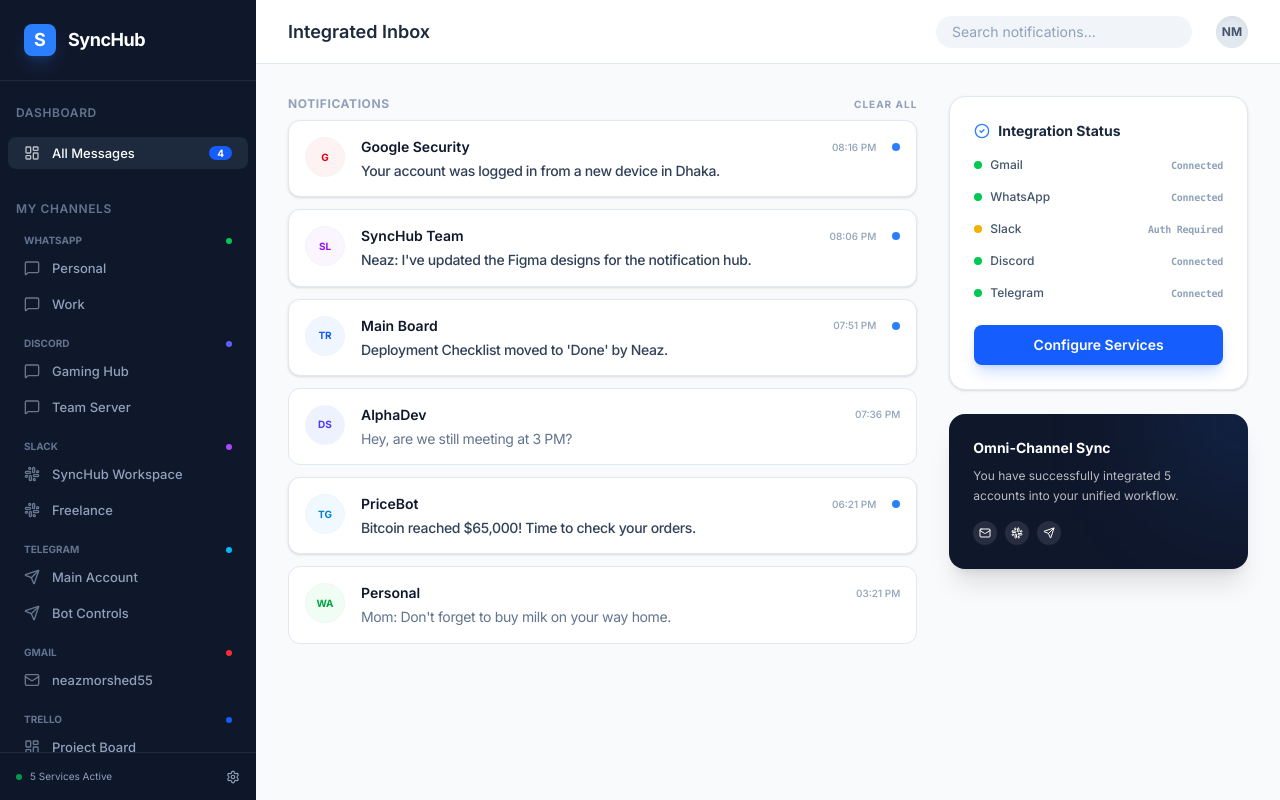
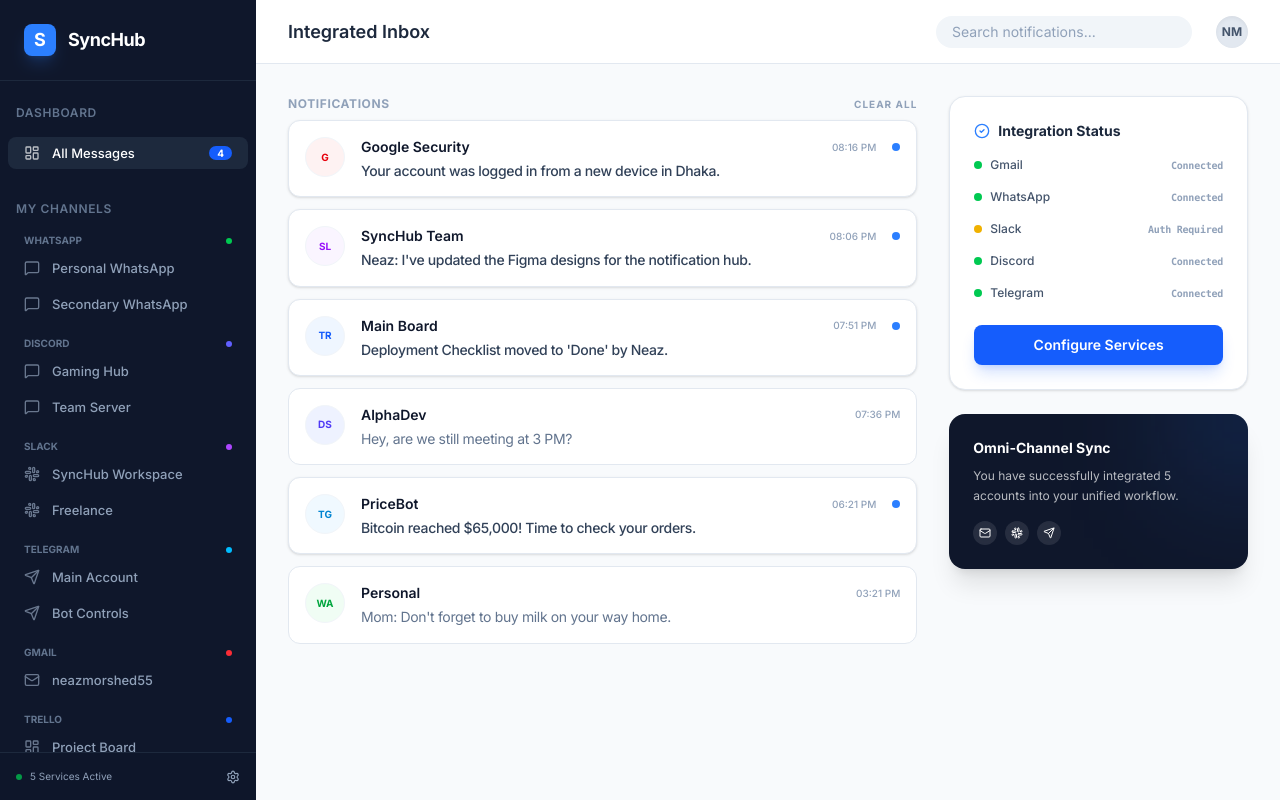
Before and after one commit to neazmorshed55-ai/All-Notifications, a React (Vite) app: page / in a window 1280 px wide. Built offline with nearby package versions, Linux system fonts and the light colour scheme.

Commit message:
fix(accounts): Update WhatsApp account IDs and names
Adjusts the `id` and `name` properties for WhatsApp connected accounts in the mock data to be more descriptive and follow a consistent naming convention.

```diff
--- a/src/App.tsx
+++ b/src/App.tsx
@@ -111,8 +111,8 @@
   const [showConnectModal, setShowConnectModal] = useState(false);
   const [connectedAccounts, setConnectedAccounts] = useState<Account[]>([
     { id: "g1", type: "gmail", name: "Primary Gmail", address: "neazmorshed55@gmail.com" },
-    { id: "w1", type: "whatsapp", name: "Personal", address: "+880123456789" },
-    { id: "w2", type: "whatsapp", name: "Work", address: "+880987654321" },
+    { id: "wa_1", type: "whatsapp", name: "Personal WhatsApp", address: "+8801775939996" },
+    { id: "wa_2", type: "whatsapp", name: "Secondary WhatsApp", address: "+8801789778722" },
     { id: "d1", type: "discord", name: "Gaming Hub", address: "NeazDev#1234" },
     { id: "d2", type: "discord", name: "Team Server", address: "morshed.dev" },
     { id: "s1", type: "slack", name: "SyncHub Workspace", address: "synchub-team.slack.com" },
```
